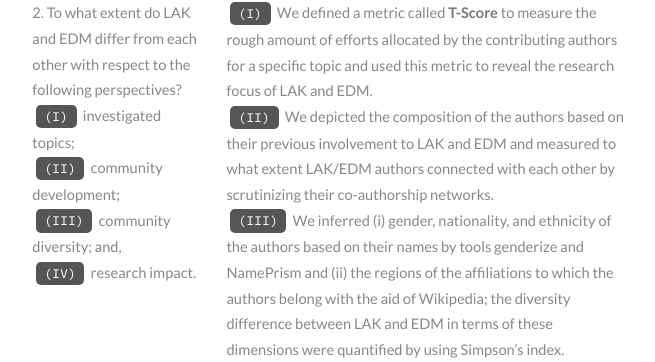
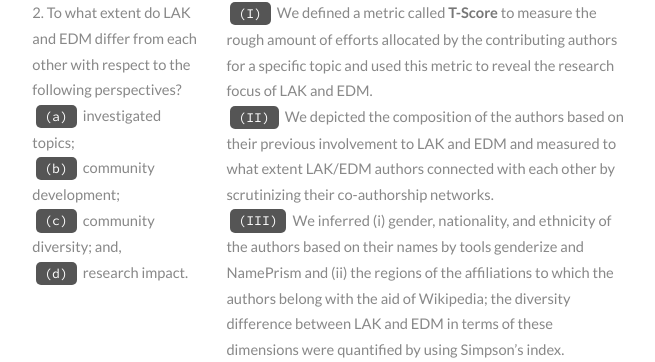
Before and after one commit to AngusGLChen/__angusglchen.github.io, a Jekyll site: the page built from _posts/2020-03-27-LAK2020_Lets.md, in a window 1280 px wide and 900 px high, scrolled down 1058 px. Shown: the part 152-514 px from the top of the window, without its empty margins (164-819 px from the left). Built offline with Jekyll 4.4.1, drawn with Linux system fonts in a browser that asks for light colours.

Commit message:
Mar 27, 2020

```diff
--- a/_posts/2020-03-27-LAK2020_Lets.md
+++ b/_posts/2020-03-27-LAK2020_Lets.md
@@ -29,7 +29,7 @@
 | Research Questions                                                                                                                                                                                                                             | Methods                                                                                                                                                                                                                                                                                                                                                                                                                                                                                                                                                                                                                                                                                                                                                                                                                                                                                                                                                                                         |
 |------------------------------------------------------------------------------------------------------------------------------------------------------------------------------------------------------------------------------------------------|-------------------------------------------------------------------------------------------------------------------------------------------------------------------------------------------------------------------------------------------------------------------------------------------------------------------------------------------------------------------------------------------------------------------------------------------------------------------------------------------------------------------------------------------------------------------------------------------------------------------------------------------------------------------------------------------------------------------------------------------------------------------------------------------------------------------------------------------------------------------------------------------------------------------------------------------------------------------------------------------------|
 | 1. What topics are commonly investigated in LAK and EDM?                                                                                                                                                                                       | `(I)` The titles and abstracts of papers were used as input for a hierarchical topic modeling method ([HLTM](https://github.com/kmpoon/hlta)), which classified the papers into different topic groups;<br>`(II)` Three domain experts were recruited to manually choose proper names for those topic groups.                                                                                                                                                                                                                                                                                                                                                                                                                                                                                                                                                                                                                                                                                                                     |
-| 2. To what extent do LAK and EDM differ from each other with respect to the following perspectives?<br>   `(I)` investigated topics;<br>   `(II)` community development;<br>   `(III)` community diversity; and,<br>   `(IV)` research impact. | `(I)` We defined a metric called **T-Score** to measure the rough amount of efforts allocated by the contributing authors for a specific topic and used this metric to reveal the research focus of LAK and EDM.<br>`(II)` We depicted the composition of the authors based on their previous involvement to LAK and EDM and measured to what extent LAK/EDM authors connected with each other by scrutinizing their co-authorship networks.<br>`(III)` We inferred (i) gender, nationality, and ethnicity of the authors based on their names by tools genderize and NamePrism and (ii) the regions of the affiliations to which the authors belong with the aid of Wikipedia; the diversity difference between LAK and EDM in terms of these dimensions were quantified by using Simpson's index.<br>`(IV)` We computed the average number of citations attracted by (i) LAK/EDM authors, (ii) LAK/EDM papers, and (iii) LAK/EDM papers of a specific topic to compare their research impact. |
+| 2. To what extent do LAK and EDM differ from each other with respect to the following perspectives?<br>   `(a)` investigated topics;<br>   `(b)` community development;<br>   `(c)` community diversity; and,<br>   `(d)` research impact. | `(I)` We defined a metric called **T-Score** to measure the rough amount of efforts allocated by the contributing authors for a specific topic and used this metric to reveal the research focus of LAK and EDM.<br>`(II)` We depicted the composition of the authors based on their previous involvement to LAK and EDM and measured to what extent LAK/EDM authors connected with each other by scrutinizing their co-authorship networks.<br>`(III)` We inferred (i) gender, nationality, and ethnicity of the authors based on their names by tools genderize and NamePrism and (ii) the regions of the affiliations to which the authors belong with the aid of Wikipedia; the diversity difference between LAK and EDM in terms of these dimensions were quantified by using Simpson's index.<br>`(IV)` We computed the average number of citations attracted by (i) LAK/EDM authors, (ii) LAK/EDM papers, and (iii) LAK/EDM papers of a specific topic to compare their research impact. |
 | 3. What are the potential directions for future research as derived from the work published in LAK and EDM?                                                                                                                                    | `Observation`: current gaps and potential directions for future work are often discussed in sections of “Discussion”, “Limitation”, “Future work”, … (denoted as future-work sections)<br>`Assumption`: certain terms were often used in such discussions, which can be used to shed some light on the future directions of a topic.<br>`Method`: such terms were retrieved by applying **word2vec** to analyze the text in future-work sections.
 
 
```
